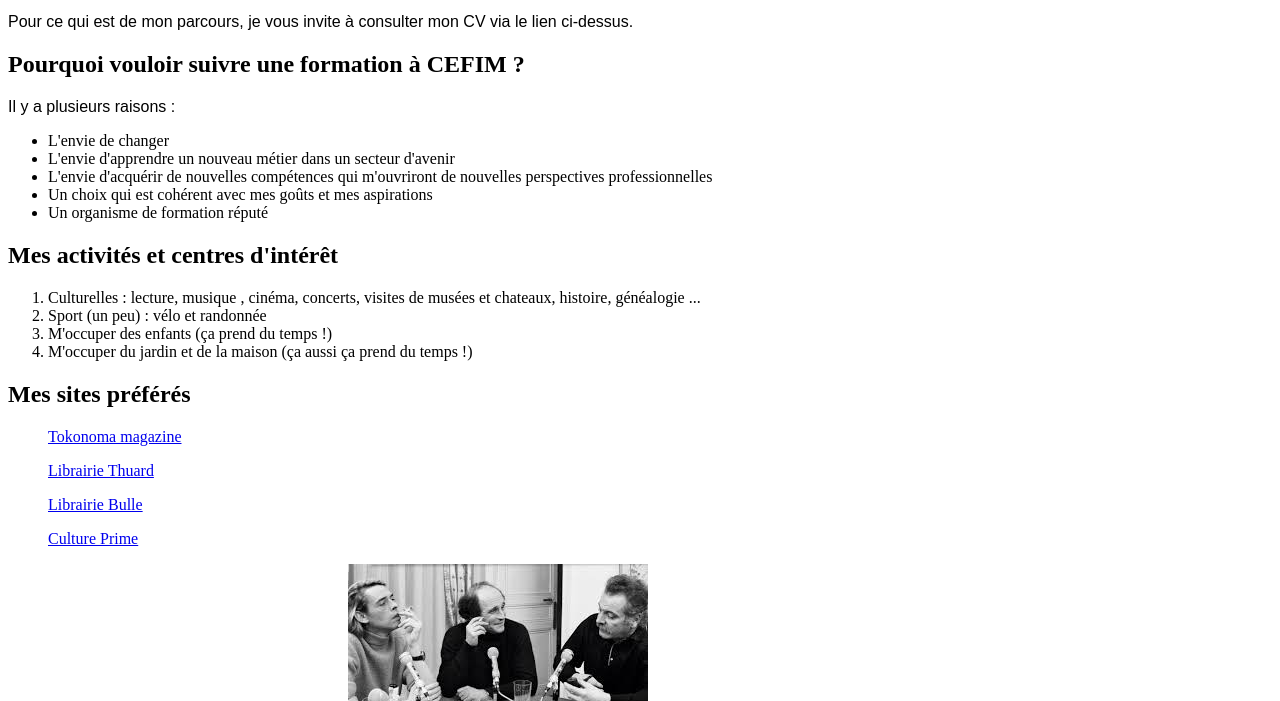
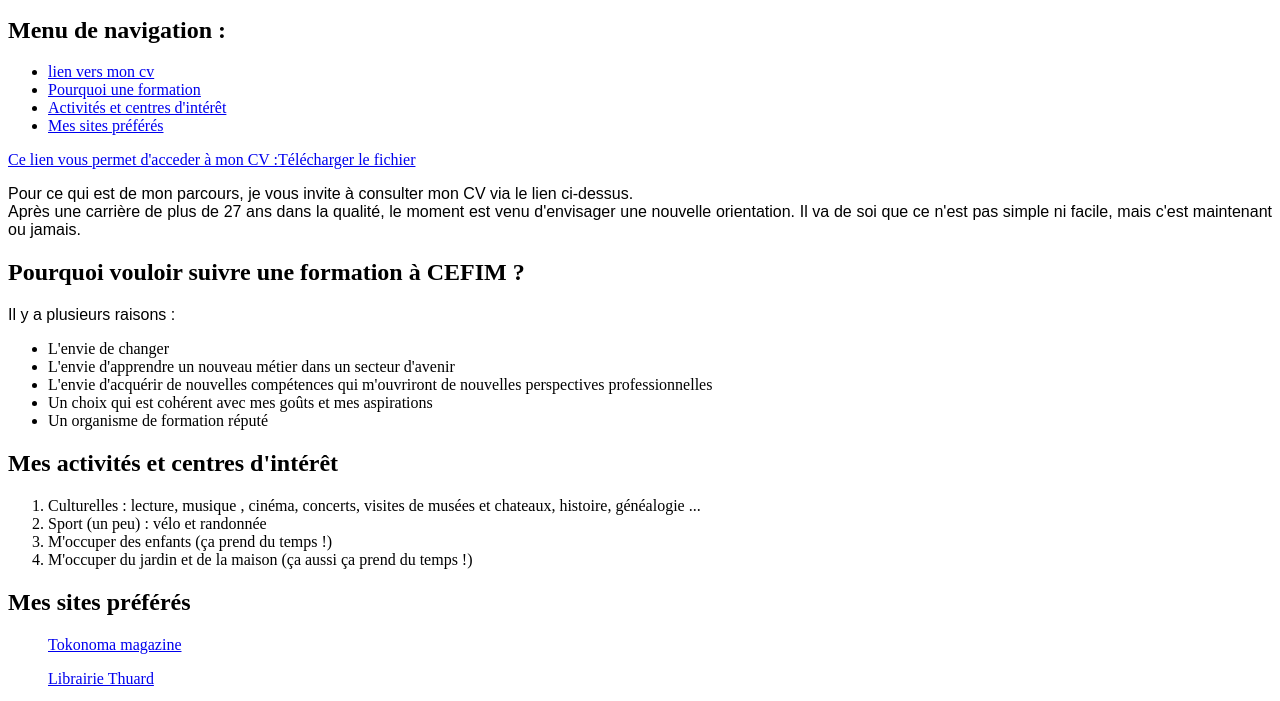
Before and after one commit to robin526/mapageweb, a plain HTML site: page index.html in a window 1280 px wide. Shown: the part 223-924 px from the top of the page. Drawn offline with Linux system fonts and the light colour scheme.

Commit message:
mise à jour index

```diff
--- a/index.html
+++ b/index.html
@@ -1,26 +1,46 @@
 <!DOCTYPE html>
 <html>
 	<head>
-		<meta charset="utf-8" />"
+		<meta charset="utf-8" />
 		<link rel="stylesheet" href="style.css" />
 		<title>Mon premier site</title>
 	</head>
 
 	<body>
+		<header>
+			NOEL ROBIN<br />
+			En reconversion professionnelle
+		</header>
+		<section>
 		<h1> Bienvenue sur ma page web !</h1>
 
 		<p class="introduction">Bonjour et bienvenue sur mon site !<br />
-			Ceci est mon premier site, alors <mark>soyez indulgents</mark> !</p>
+			Ceci est mon premier site, alors <mark>soyez indulgents</mark> !
+		</p>
+
+		<h2> Menu de navigation :
+		</h2>
+
+		<ul>
+			<li><a href ="#lien vers mon cv">lien vers mon cv</li>
+			<li><a href ="#Pourquoi une formation">Pourquoi une formation</li>
+			<li><a href ="#Activités et centres d'intérêt">Activités et centres d'intérêt</li>
+			<li><a href ="#Mes sites préférés">Mes sites préférés</li>
+		</ul>
+
 
 		<p>
-			Ce lien vous permet d'acceder à mon CV :<a href="CVNoel.pdf">Télécharger le fichier</a>
+			<div id="lien vers mon cv">Ce lien vous permet d'acceder à mon CV :<a href="CVNoel.pdf">Télécharger le fichier</a></div>
 		</p>
 
 		<P>
-			Pour ce qui est de mon parcours, je vous invite à consulter mon CV via le lien ci-dessus.
+			Pour ce qui est de mon parcours, je vous invite à consulter mon CV via le lien ci-dessus.<br />
+			Après une carrière de plus de 27 ans dans la qualité, le moment est venu d'envisager une nouvelle orientation.
+			Il va de soi que ce n'est pas simple ni facile, mais c'est maintenant ou jamais.
 		</P>
-
-		<h2>Pourquoi vouloir suivre une formation à CEFIM ?</h2>
+		</section>
+		<section>
+		<h2><div id="Pourquoi une formation">Pourquoi vouloir suivre une formation à CEFIM ?</div></h2>
 		<p>
 			Il y a plusieurs raisons :
 		</P>
@@ -32,8 +52,9 @@
 			<li>Un choix qui est cohérent avec mes goûts et mes aspirations</li>
 			<li>Un organisme de formation réputé</li>
 		</ul>
-
-		<h2>Mes activités et centres d'intérêt</h2>
+		</section>
+		<section>
+		<h2><div id="Activités et centres d'intérêt">Mes activités et centres d'intérêt</div></h2>
 
 		<ol>
 			<li>Culturelles : lecture, musique , cinéma, concerts, visites de musées et chateaux, histoire, généalogie ... </li>
@@ -41,20 +62,23 @@
 			<li>M'occuper des enfants (ça prend du temps !)</li>
 			<li>M'occuper du jardin et de la maison (ça aussi ça prend du temps !)</li>
 		</ol>
-
-		<h2>Mes sites préférés</h2>
+		</section>
+		<aside>
+		<h2><div id="Mes sites préférés">Mes sites préférés</div></h2>
 
 		<ol><a href="https://tokonomamagazine.com/">Tokonoma magazine</a></ol>
 		<ol><a href="http://www.librairiethuard.fr/">Librairie Thuard</a></ol>
 		<ol><a href="https://www.librairie-bulle.fr/">Librairie Bulle</a></ol>
 		<ol><a href="https://www.cultureprime.fr/">Culture Prime</a></ol>
-
+		</aside>
 		<p>
 			Et voici une jolie photo pour illustrer mes goûts!
 			<img src="photoBBF.jpg" alt="photo de Brel Brassens Ferré" />
 		</p>
 
-
+		<footer>
+			noelrobin52@gmail.com
+		</footer>
 
 	</body>
 </html>
```
